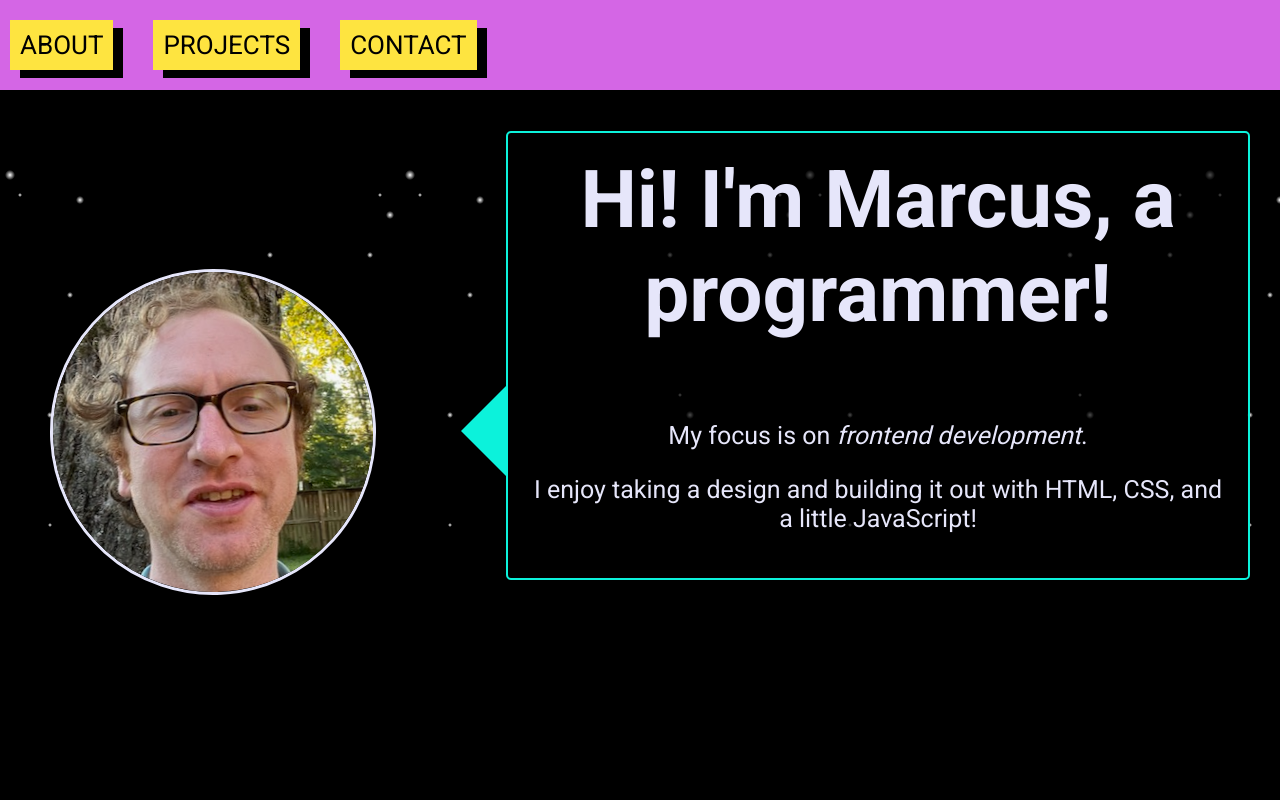
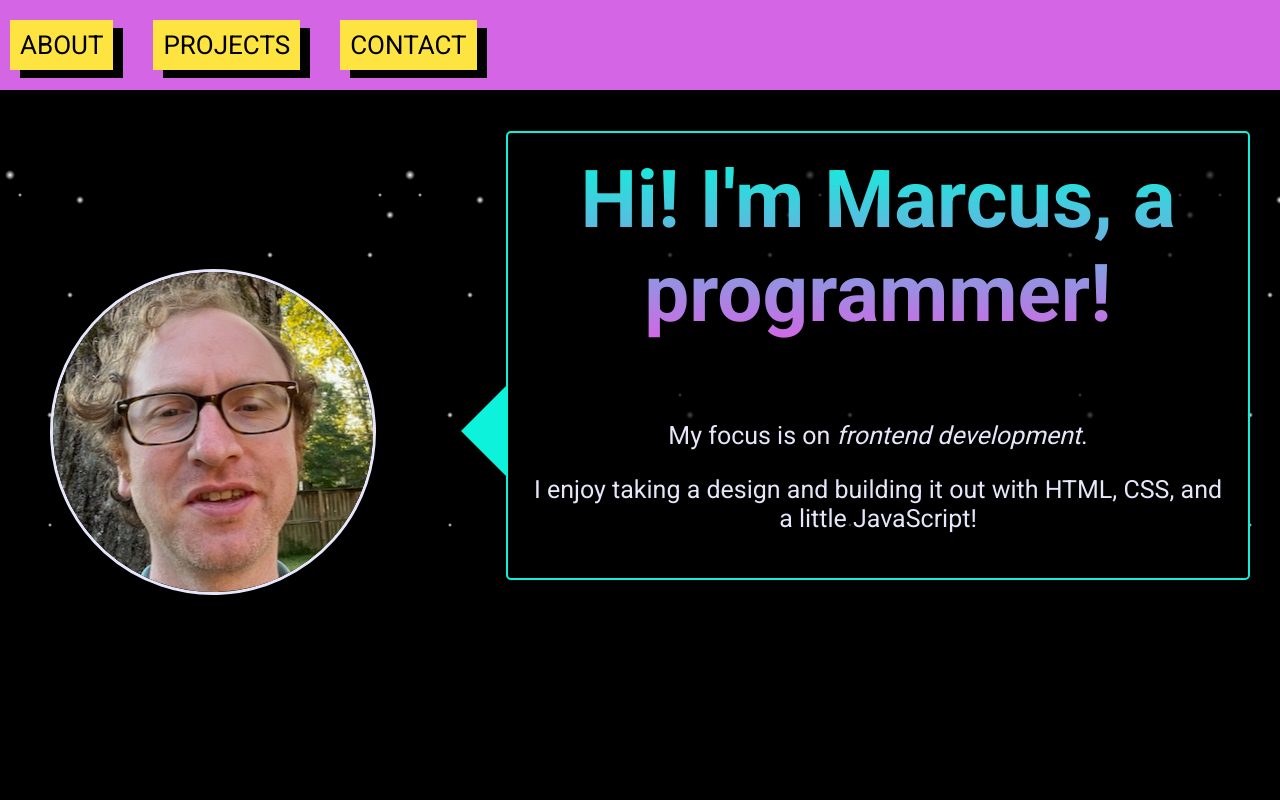
Before and after one commit to marcus-hugo/My-Personal-Website, a plain HTML site: page index.html in a window 1280 px wide. Shown: the top 800 px of the page. Drawn offline with Linux system fonts and the light colour scheme.

Commit message:
added gradient to h1

```diff
--- a/css/style.css
+++ b/css/style.css
@@ -251,6 +251,9 @@ body {
 
 h1 {
     font-size: 3rem;
+    background: -webkit-linear-gradient(rgba(12, 242, 219, 1), rgba(212, 102, 229, 1));
+    -webkit-background-clip: text;
+    -webkit-text-fill-color: transparent;
 }
 
 p {
```
